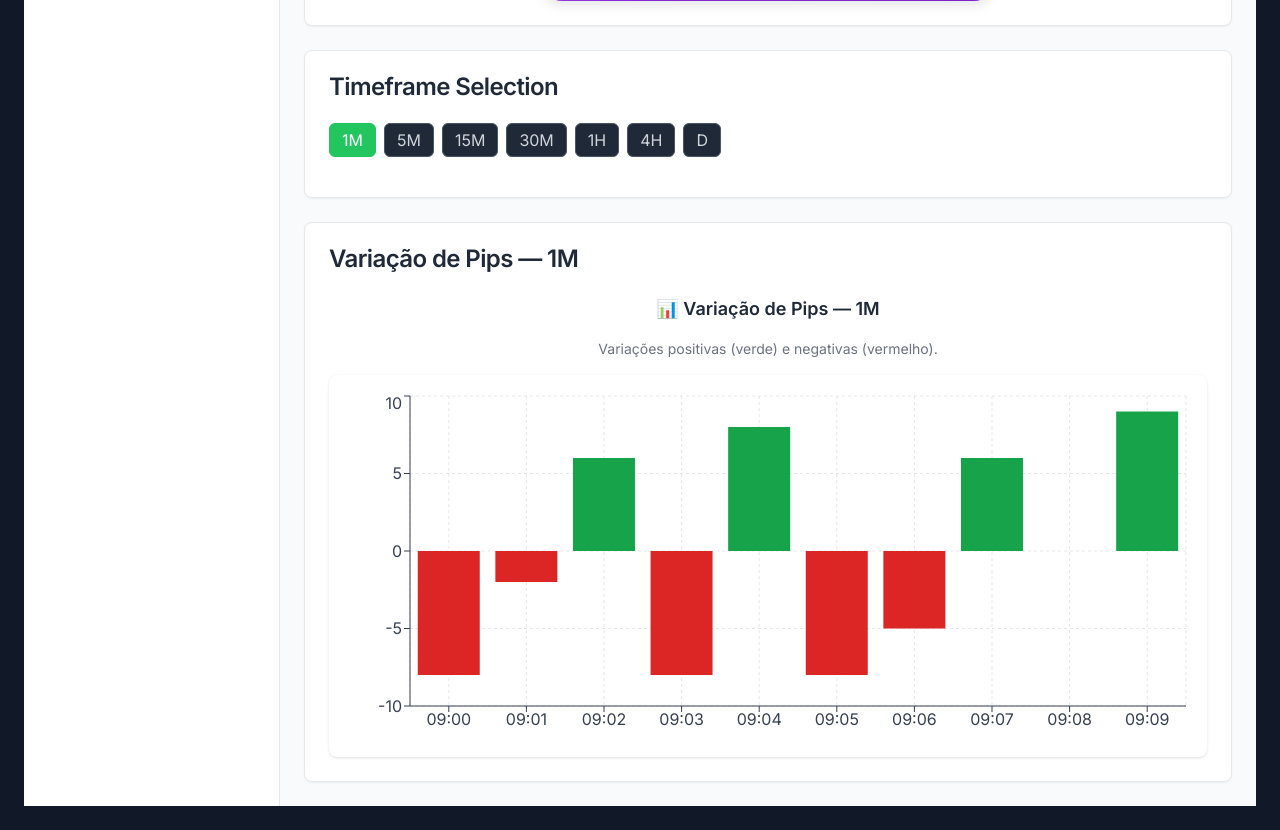
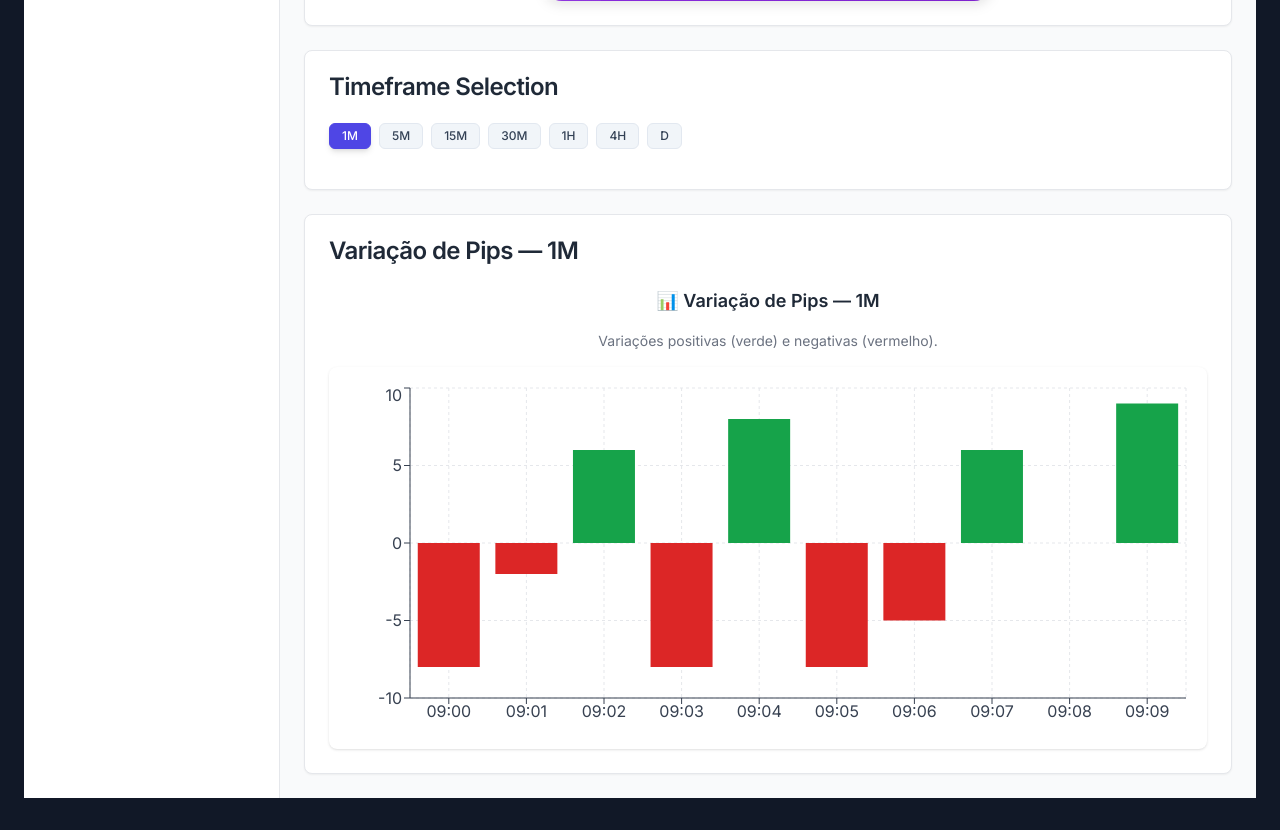
Before and after one commit to TulioBuarque/meusite-nextjs, a Next.js app: page /dashboard in a window 1280 px wide. Shown: the part 860-1690 px from the top of the page. Built offline with nearby package versions, Linux system fonts and the light colour scheme.

Commit message:
Update TimeframeSelector.tsx

```diff
--- a/src/components/TimeframeSelector.tsx
+++ b/src/components/TimeframeSelector.tsx
@@ -22,10 +22,10 @@ export function TimeframeSelector() {
         <button
           key={tf}
           onClick={() => handleSelect(tf)}
-          className={`px-3 py-1 rounded-md border ${
+          className={`px-3 py-1 text-xs font-medium rounded-md border ${
             selectedTimeframe === tf
-              ? 'bg-green-500 text-white border-green-500'
-              : 'bg-gray-800 text-gray-300 border-gray-600'
+              ? 'bg-indigo-600 text-white border-indigo-600 shadow-md'
+              : 'bg-slate-100 text-slate-700 border-slate-200 hover:bg-slate-200'
           }`}
         >
           {tf}
```
